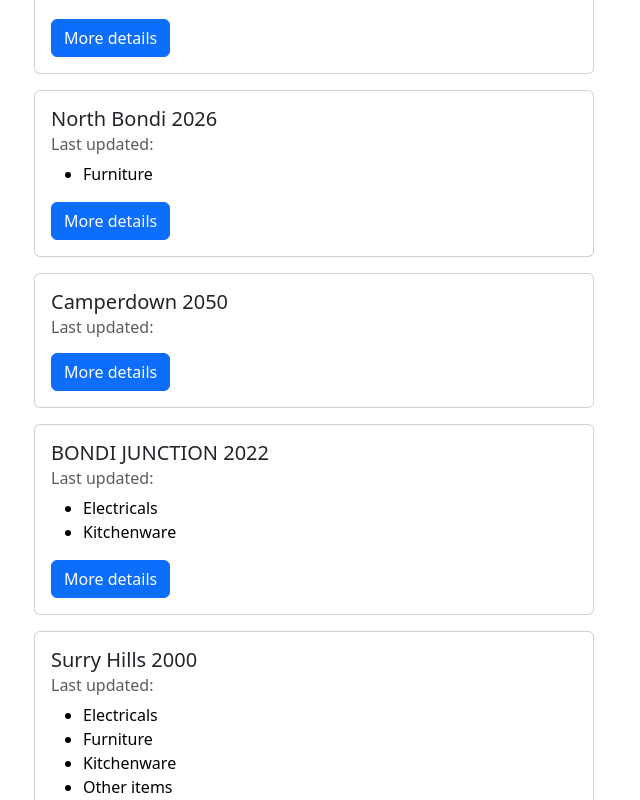
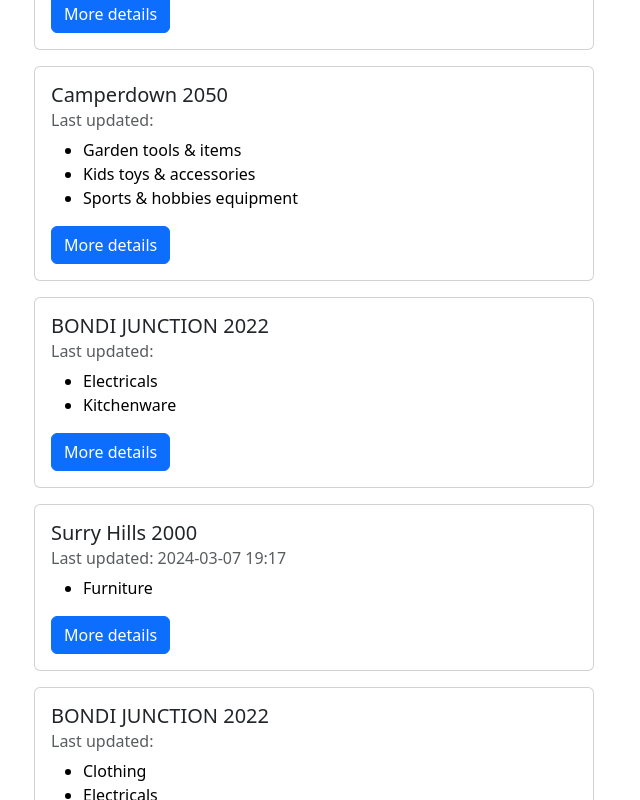
Before and after one commit to fammd19/on-the-street, a React (Create React App) app: page /listings in a window 1280 px wide. Shown: the part 1680-2480 px from the top of the page, without its empty margins (0-640 px from the left). Built offline with nearby package versions, Linux system fonts and the light colour scheme; data requests are answered from the project's data file.

Commit message:
Update from display options

```diff
--- a/src/components/FindMap.js
+++ b/src/components/FindMap.js
@@ -1,5 +1,3 @@
-
-
 function FindMap () {
 
     return(
--- a/src/components/UpdateForm.js
+++ b/src/components/UpdateForm.js
@@ -59,6 +59,9 @@ function UpdateForm ( { listing, setListing, displayListingUpdateForm, displayPr
                   </InputGroup>
                 </Col>
               </Row>
+              {
+                formData.clothing
+                ?
                 <Row className="my-1">
                   <Col sm={10} md={9} lg={8}>
                     <InputGroup className="mb-3">
@@ -68,9 +71,20 @@ function UpdateForm ( { listing, setListing, displayListingUpdateForm, displayPr
                           onChange={(event)=>setFormData({...formData, clothing: event.target.value})}
                           value={formData.clothing}
                       />
+                      <Button
+                        variant="danger"
+                        onClick={()=>setFormData({...formData, clothing: ""})}
+                        >X
+                      </Button>
                     </InputGroup>
                   </Col>
                 </Row>
+                :
+                null
+              }
+              {
+                formData.electricals
+                ?
                 <Row className="my-1">
                   <Col sm={10} md={9} lg={8}>
                     <InputGroup className="mb-3">
@@ -80,9 +94,20 @@ function UpdateForm ( { listing, setListing, displayListingUpdateForm, displayPr
                           onChange={(event)=>setFormData({...formData, electricals: event.target.value})}
                           value={formData.electricals}
                         />
+                      <Button
+                        variant="danger"
+                        onClick={()=>setFormData({...formData, electricals: ""})}
+                        >X
+                      </Button>
                     </InputGroup>
                   </Col>
                 </Row>
+                :
+                null
+              }
+              {
+                formData.furniture
+                ?
                 <Row className="my-1">
                   <Col sm={10} md={9} lg={8}>
                     <InputGroup className="mb-3">
@@ -92,9 +117,20 @@ function UpdateForm ( { listing, setListing, displayListingUpdateForm, displayPr
                           onChange={(event)=>setFormData({...formData, furniture: event.target.value})}
                           value={formData.furniture}
                       />
+                      <Button
+                        variant="danger"
+                        onClick={()=>setFormData({...formData, furniture: ""})}
+                        >X
+                      </Button>
                     </InputGroup>
                   </Col>
                 </Row>
+                :
+                null
+              }
+              {
+                formData.garden
+                ?
                 <Row className="my-1">
                   <Col sm={10} md={9} lg={8}>
                     <InputGroup className="mb-3">
@@ -104,9 +140,20 @@ function UpdateForm ( { listing, setListing, displayListingUpdateForm, displayPr
                           onChange={(event)=>setFormData({...formData, garden: event.target.value})}
                           value={formData.garden}
                       />
+                      <Button
+                        variant="danger"
+                        onClick={()=>setFormData({...formData, garden: ""})}
+                        >X
+                      </Button>
                     </InputGroup>
                   </Col>
                 </Row>
+                :
+                null
+              }
+              {
+                formData.kids
+                ?
                 <Row className="my-1">
                   <Col sm={10} md={9} lg={8}>
                     <InputGroup className="mb-3">
@@ -116,9 +163,20 @@ function UpdateForm ( { listing, setListing, displayListingUpdateForm, displayPr
                           onChange={(event)=>setFormData({...formData, kids: event.target.value})}
                           value={formData.kids}
                       />
+                      <Button
+                        variant="danger"
+                        onClick={()=>setFormData({...formData, kids: ""})}
+                        >X
+                      </Button>
                     </InputGroup>
                   </Col>
                 </Row>
+                :
+                null
+              }
+              {
+                formData.kitchenware
+                ?
                 <Row className="my-1">
                   <Col sm={10} md={9} lg={8}>
                     <InputGroup className="mb-3">
@@ -128,9 +186,21 @@ function UpdateForm ( { listing, setListing, displayListingUpdateForm, displayPr
                           onChange={(event)=>setFormData({...formData, kitchenware: event.target.value})}
                           value={formData.kitchenware}
                       />
+                      <Button
+                        variant="danger"
+                        onClick={()=>setFormData({...formData, kitchenware: ""})}
+                        >X
+                      </Button>
                     </InputGroup>
+
                   </Col>
                 </Row>
+                :
+                null
+              }
+              {
+                formData.sports
+                ?
                 <Row className="my-1">
                   <Col sm={10} md={9} lg={8}>
                     <InputGroup className="mb-3">
@@ -140,9 +210,20 @@ function UpdateForm ( { listing, setListing, displayListingUpdateForm, displayPr
                           onChange={(event)=>setFormData({...formData, sports: event.target.value})}
                           value={formData.sports}
                       />
+                      <Button
+                        variant="danger"
+                        onClick={()=>setFormData({...formData, sports: ""})}
+                        >X
+                      </Button>
                     </InputGroup>
                   </Col>
                 </Row>
+                :
+                null
+              }
+              {
+                formData.otherItems
+                ?
                 <Row className="my-1">
                   <Col sm={10} md={9} lg={8}>
                     <InputGroup className="mb-3">
@@ -152,9 +233,17 @@ function UpdateForm ( { listing, setListing, displayListingUpdateForm, displayPr
                           onChange={(event)=>setFormData({...formData, otherItems: event.target.value})}
                           value={formData.otherItems}
                       />
+                      <Button
+                        variant="danger"
+                        onClick={()=>setFormData({...formData, otherItems: ""})}
+                        >X
+                      </Button>
                     </InputGroup>
                   </Col>
                 </Row>
+                :
+                null
+              }
               <br/>
               {
                   formData.clothing !== listing.clothing ||
--- a/src/components/pages/ListingIndex.js
+++ b/src/components/pages/ListingIndex.js
@@ -58,9 +58,13 @@ export default function ListingIndex () {
                                         <Card.Subtitle className="text-muted">{`Last updated: ${listing.dateUpdated} ${listing.timeUpdated}`}</Card.Subtitle>
                                         <Card.Text className="mt-2">
                                             <ul>
+                                                { !listing.clothing ? null : <li>Clothing</li>}
                                                 { !listing.electricals ? null : <li>Electricals</li>}
                                                 { !listing.furniture ? null : <li>Furniture</li>}
+                                                { !listing.garden ? null : <li>Garden tools & items</li>}
+                                                { !listing.garden ? null : <li>Kids toys & accessories</li>}
                                                 { !listing.kitchenware ? null : <li>Kitchenware</li>}
+                                                { !listing.garden ? null : <li>Sports & hobbies equipment</li>}
                                                 { !listing.otherItems ? null : <li>Other items</li>}
                                             </ul>
                                         </Card.Text>
--- a/src/components/pages/Listings.js
+++ b/src/components/pages/Listings.js
@@ -1,6 +1,5 @@
 import { Outlet } from "react-router-dom"
-import { Link } from "react-router-dom"
-import { Button, Col, Row } from 'react-bootstrap';
+import { Col, Row } from 'react-bootstrap';
 import FindMap from "../FindMap";
 
 export default function Listings () {
--- a/src/components/pages/PageNotFound.js
+++ b/src/components/pages/PageNotFound.js
@@ -1,7 +1,15 @@
+import { Button, Container } from 'react-bootstrap';
+import { Link } from 'react-router-dom';
+
 export default function PageNotFound () {
     return (
-        <>
-            <h1>404</h1>
-        </>
+        <Container className="mx-5 my-5">
+            <h1>Oops, it looks like you've got lost</h1>
+            <h3  className="my-3">Let's get you back on track</h3>
+            <div>
+                <Link className="ml-3" to="/listings"><Button variant="primary">Search listings</Button></Link>
+                <Link className="mx-3" to="/share"><Button variant="primary">Add a listing</Button></Link>
+            </div>
+        </Container>
     )
 }
--- a/src/components/pages/Share.js
+++ b/src/components/pages/Share.js
@@ -1,7 +1,7 @@
 import { useEffect } from "react";
-import AddForm from "../AddForm"
 import { Button, Container } from 'react-bootstrap';
 import { Link } from "react-router-dom"
+import AddForm from "../AddForm"
 
 function Share ( { formData,setFormData, } ) {
 
@@ -19,8 +19,7 @@ function Share ( { formData,setFormData, } ) {
 
     return (
         <Container className="mx-4 my-5">
-            <Link className="ml-3" to="/listings"><Button variant="success">Current listings</Button></Link>
-            <Link className="mx-3" to="/share"><Button disabled variant="success">Add a listing</Button></Link>
+            <Link className="ml-3" to="/listings"><Button variant="success">View listings</Button></Link>
             <h1 className="mt-5">Add a find</h1>
             <AddForm
                 formData={formData} setFormData={setFormData}
--- a/src/db.json
+++ b/src/db.json
@@ -1,19 +1,5 @@
 {
   "listings": [
-    {
-      "date": "2024-03-08",
-      "time": "00:27",
-      "address": "2 Rossie Steadings",
-      "suburb": "Perth",
-      "postcode": "PH20GA",
-      "kitchenware": "ABC",
-      "furniture": "",
-      "electricals": "EXAMPLE ELECTRICALS 2",
-      "otherItems": "",
-      "dateUpdated": "2024-02-29",
-      "timeUpdated": "18:02",
-      "id": 5
-    },
     {
       "date": "2024-03-09",
       "time": "07:10",
@@ -164,16 +150,16 @@
       "address": "1  Bourke Street",
       "suburb": "Surry Hills",
       "postcode": "2000",
-      "kitchenware": "H",
+      "kitchenware": "",
       "furniture": "B",
-      "electricals": "X",
-      "otherItems": "O",
-      "dateUpdated": "",
-      "timeUpdated": "",
-      "clothing": "A",
-      "garden": "F",
-      "kids": "G",
-      "sports": "T",
+      "electricals": "",
+      "otherItems": "",
+      "dateUpdated": "2024-03-07",
+      "timeUpdated": "19:17",
+      "clothing": "",
+      "garden": "",
+      "kids": "",
+      "sports": "",
       "id": 16
     },
     {
```
Also changed, not shown: src/components/ListingSummary.js (deleted, +0 -26 lines). Lines whose indentation alone changed are shown as unchanged.
